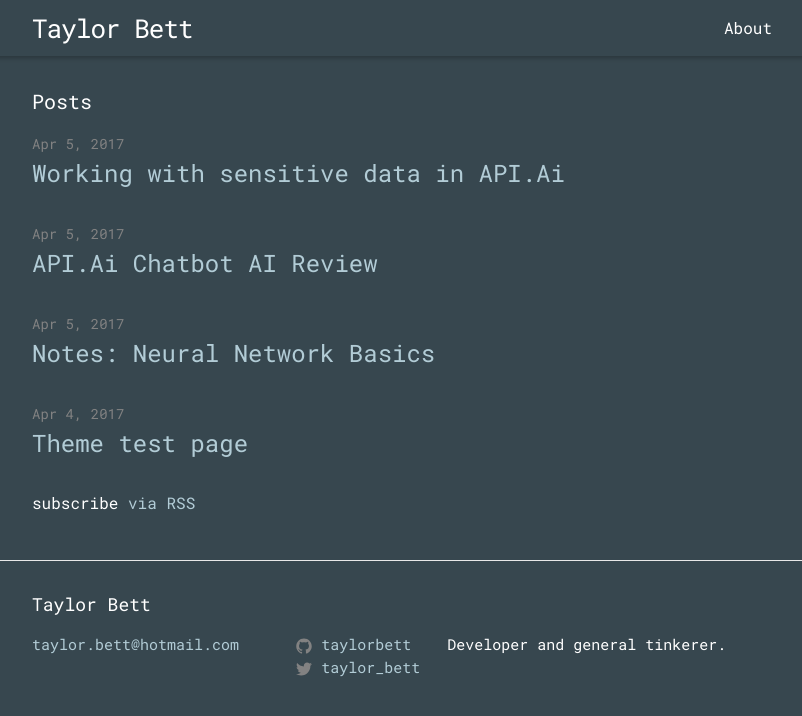
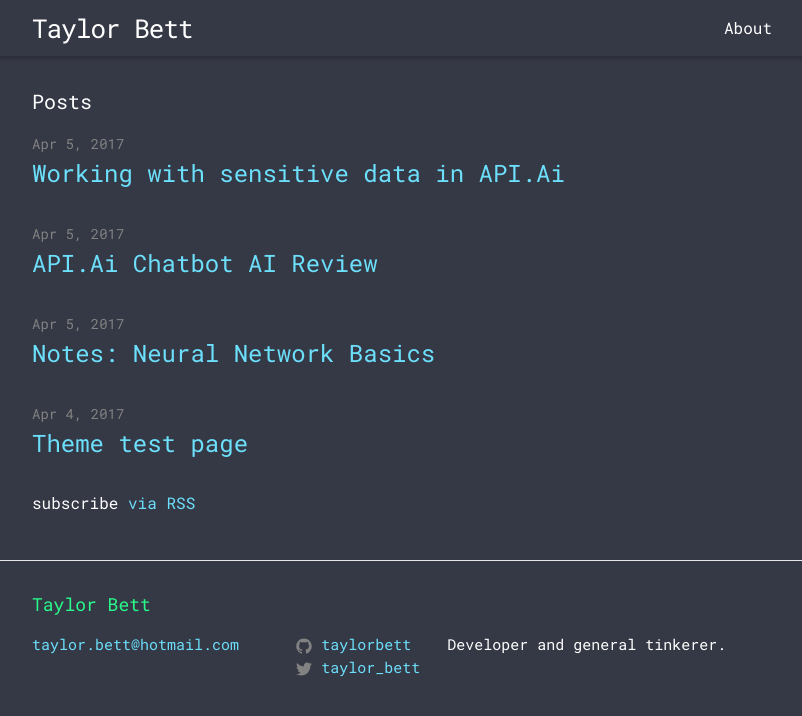
Before and after one commit to TaylorBett/taylorbett.github.io, a Jekyll site: the page built from index.html, in a window 1280 px wide. Shown: the top 716 px of the page, without its empty margins (238-1040 px from the left). Built offline with Jekyll 4.4.1, drawn with Linux system fonts in a browser that asks for light colours.

Commit message:
Updated theme h2, h3 and anchor colours

```diff
--- a/_sass/_base.scss
+++ b/_sass/_base.scss
@@ -23,6 +23,10 @@ body {
     -o-font-feature-settings: "kern" 1;
     font-feature-settings: "kern" 1;
     font-kerning: normal;
+}
+
+h2, h3 {
+    color: #28fa8b;
 }
 
 
@@ -91,15 +95,15 @@ h1, h2, h3, h4, h5, h6 {
  * Links
  */
 a {
-    color: #B2CCD6;
+    color: #6cdffb;
     text-decoration: none;
 
     &:visited {
-        color: darken(#B2CCD6, 15%);
+        color: darken(#6cdffb, 15%);
     }
 
     &:hover {
-        color: darken(#B2CCD6, 15%);
+        color: darken(#6cdffb, 15%);
         text-decoration: none;
     }
 }
--- a/css/main.scss
+++ b/css/main.scss
@@ -15,7 +15,7 @@ $base-line-height: 1.5;
 $spacing-unit:     30px;
 
 $text-color:       #fff;
-$background-color: #37474F;
+$background-color: #353845;
 $brand-color:      #fff;
 
 $grey-color:       #828282;
```
